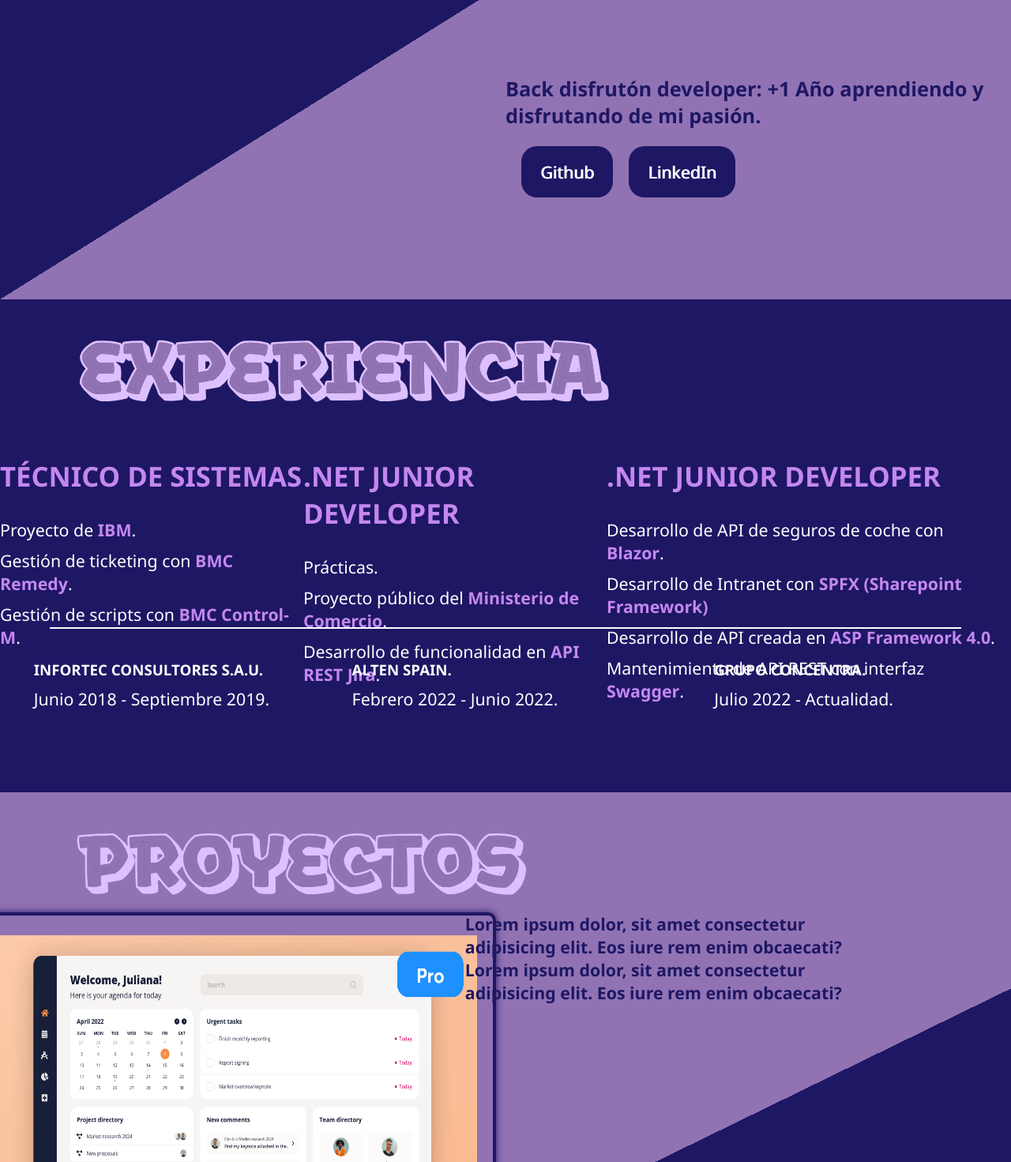
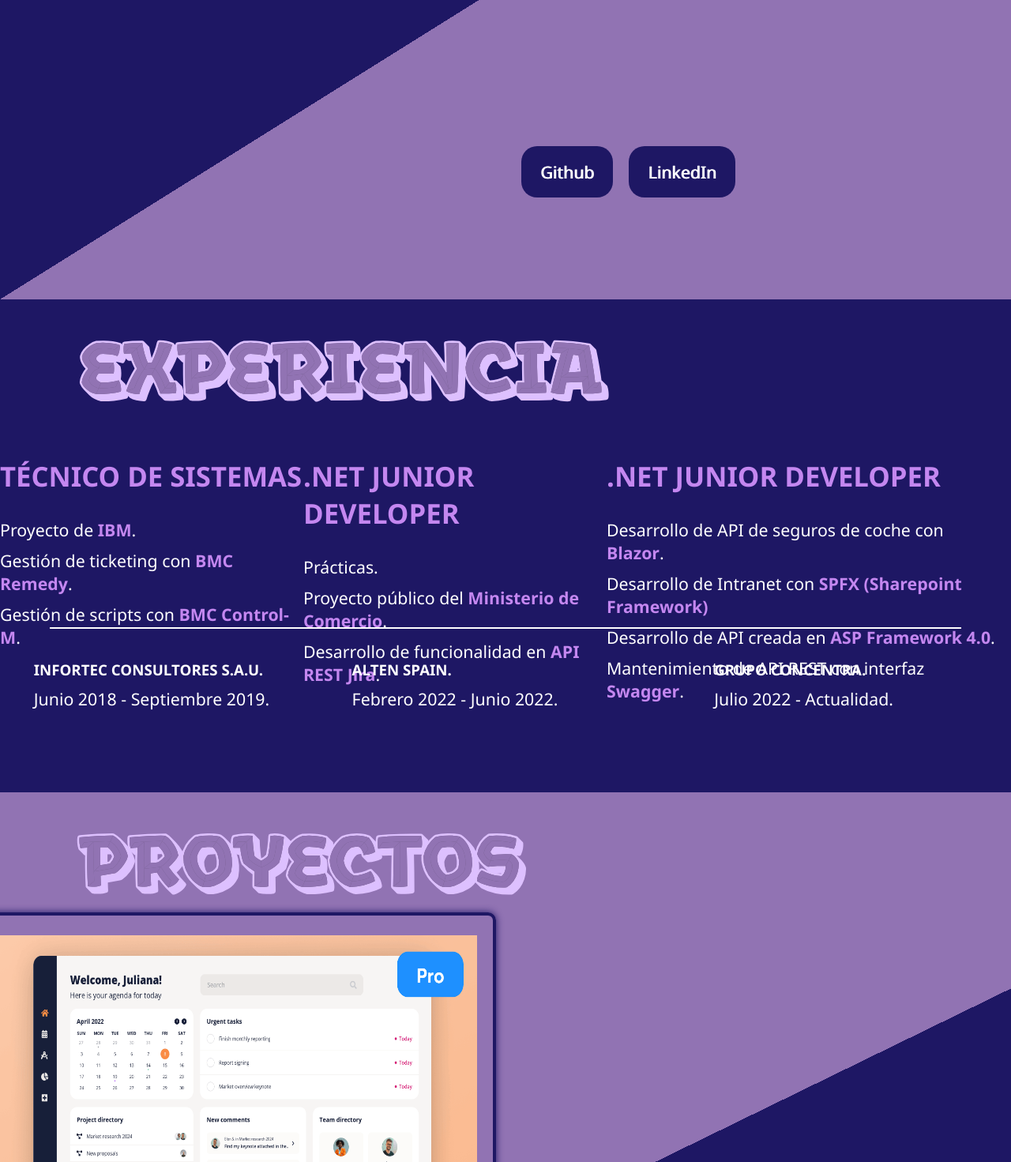
Before and after one commit to Victor-Ventura-dev/Portfolio, a plain HTML site: page html/index.html in a window 1280 px wide. Shown: the part 421-1892 px from the top of the page at 79% size. Drawn offline with Linux system fonts and the light colour scheme.

Commit message:
lighthouse

```diff
--- a/html/index.html
+++ b/html/index.html
@@ -33,7 +33,7 @@
                     </section>
                     <section class="social">
                         <p class="description">
-                            Back disfrutón developer: +1 Año aprendiendo y disfrutando de mi <span>pasión</span>.
+
                         </p>
                         <ul class="socialMain">
                             <li class="chance"><a class="link">Github</a></li>
@@ -103,10 +103,8 @@
                 </section>
                 <section class="project">
                     <p class="paragraph2">
-                        Lorem ipsum dolor, sit amet consectetur adipisicing elit. Eos iure rem enim obcaecati?
                     </p>
                     <p class="paragraph2">
-                        Lorem ipsum dolor, sit amet consectetur adipisicing elit. Eos iure rem enim obcaecati?
                     </p>
                 </section>
             </article>
```
